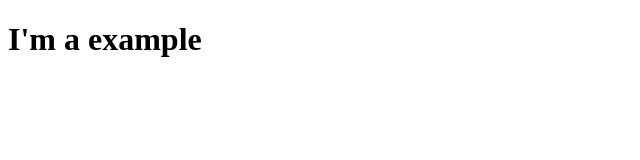
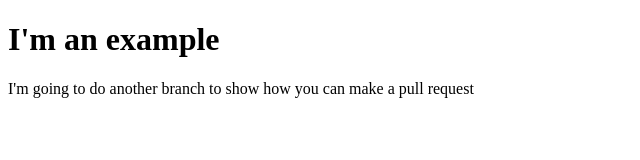
Before and after one commit to MarcoreJS/another-git-example, a plain HTML site: page index.html in a window 1280 px wide. Shown: the whole page, without its empty margins (0-640 px from the left). Drawn offline with Linux system fonts and the light colour scheme.

Commit message:
grammar fix and description add

```diff
--- a/index.html
+++ b/index.html
@@ -7,6 +7,7 @@
     <title>Git</title>
 </head>
 <body>
-    <h1>I'm a example</h1>
+    <h1>I'm an example</h1>
+    <p>I'm going to do another branch to show how you can make a pull request</p>
 </body>
 </html>
```
